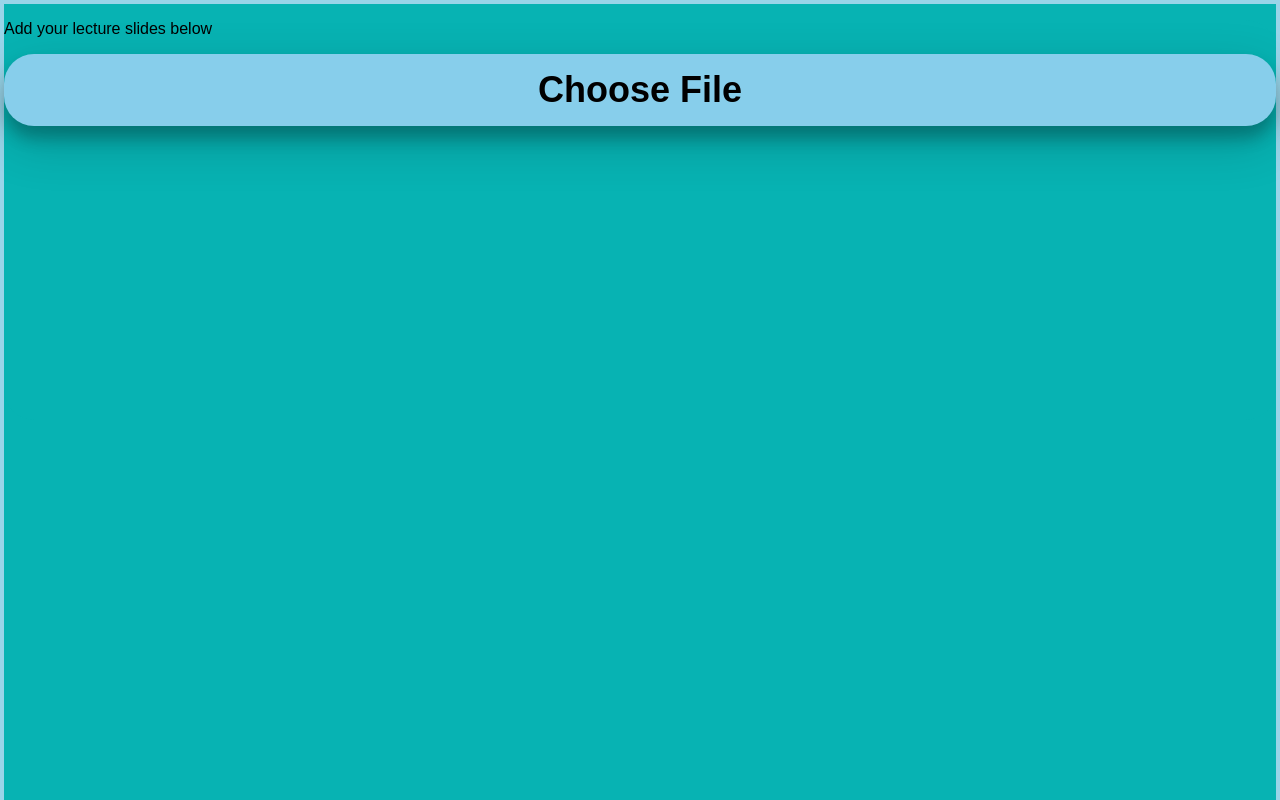
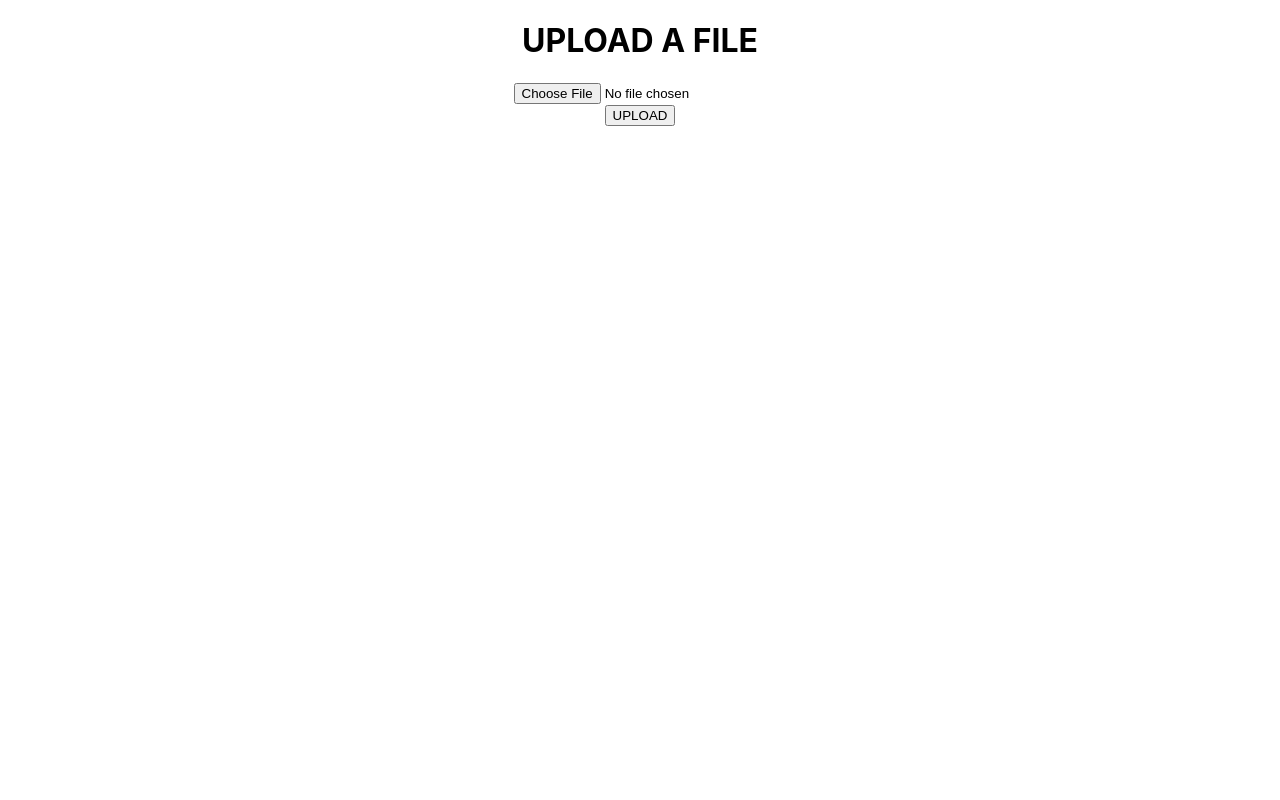
Before and after one commit to daviddempsey/EZStudy, a React (Create React App) app: page / in a window 1280 px wide. Shown: the top 800 px of the page. Built offline with nearby package versions, Linux system fonts and the light colour scheme.

Commit message:
edited javascript for file upload testing

```diff
--- a/package.json
+++ b/package.json
@@ -3,6 +3,7 @@
   "version": "0.1.0",
   "private": true,
   "dependencies": {
+    "axios": "^0.19.0",
     "react": "^16.11.0",
     "react-dom": "^16.11.0",
     "react-scripts": "3.2.0"
--- a/src/App.js
+++ b/src/App.js
@@ -1,15 +1,85 @@
-import React from "react";
-import "./App.css";
-import AddFile from "./addFilesButton";
+import React, { Component } from "react";
+import axios from "axios";
+class App extends Component {
+  constructor(props) {
+    super(props);
+    this.state = {
+      success: false,
+      url: ""
+    };
+  }
 
-function App() {
-  return (
-    <div className="parent">
-      <div className="app">
-        <AddFile />
+  handleChange = ev => {
+    this.setState({ success: false, url: "" });
+  };
+  // Perform the upload
+  handleUpload = ev => {
+    let file = this.uploadInput.files[0];
+    // Split the filename to get the name and type
+    let fileParts = this.uploadInput.files[0].name.split(".");
+    let fileName = fileParts[0];
+    let fileType = fileParts[1];
+    console.log("Preparing the upload");
+    axios
+      .post("http://localhost:3001/sign_s3", {
+        fileName: fileName,
+        fileType: fileType
+      })
+      .then(response => {
+        var returnData = response.data.data.returnData;
+        var signedRequest = returnData.signedRequest;
+        var url = returnData.url;
+        this.setState({ url: url });
+        console.log("Recieved a signed request " + signedRequest);
+
+        // Put the fileType in the headers for the upload
+        var options = {
+          headers: {
+            "Content-Type": fileType
+          }
+        };
+        axios
+          .put(signedRequest, file, options)
+          .then(result => {
+            console.log("Response from s3");
+            this.setState({ success: true });
+          })
+          .catch(error => {
+            alert("ERROR " + JSON.stringify(error));
+          });
+      })
+      .catch(error => {
+        alert(JSON.stringify(error));
+      });
+  };
+
+  render() {
+    const Success_message = () => (
+      <div style={{ padding: 50 }}>
+        <h3 style={{ color: "green" }}>SUCCESSFUL UPLOAD</h3>
+        <a href={this.state.url}>Access the file here</a>
+        <br />
       </div>
-    </div>
-  );
+    );
+    return (
+      <div className="App">
+        <center>
+          <h1>UPLOAD A FILE</h1>
+          {this.state.success ? <Success_message /> : null}
+          <input
+            onChange={this.handleChange}
+            ref={ref => {
+              this.uploadInput = ref;
+            }}
+            type="file"
+          />
+          <br />
+          <button className="button" onClick={this.handleUpload}>
+            UPLOAD
+          </button>
+        </center>
+      </div>
+    );
+  }
 }
-
 export default App;
```
Also changed, not shown: 1 other file (tests, documents, lock files or other folders).
